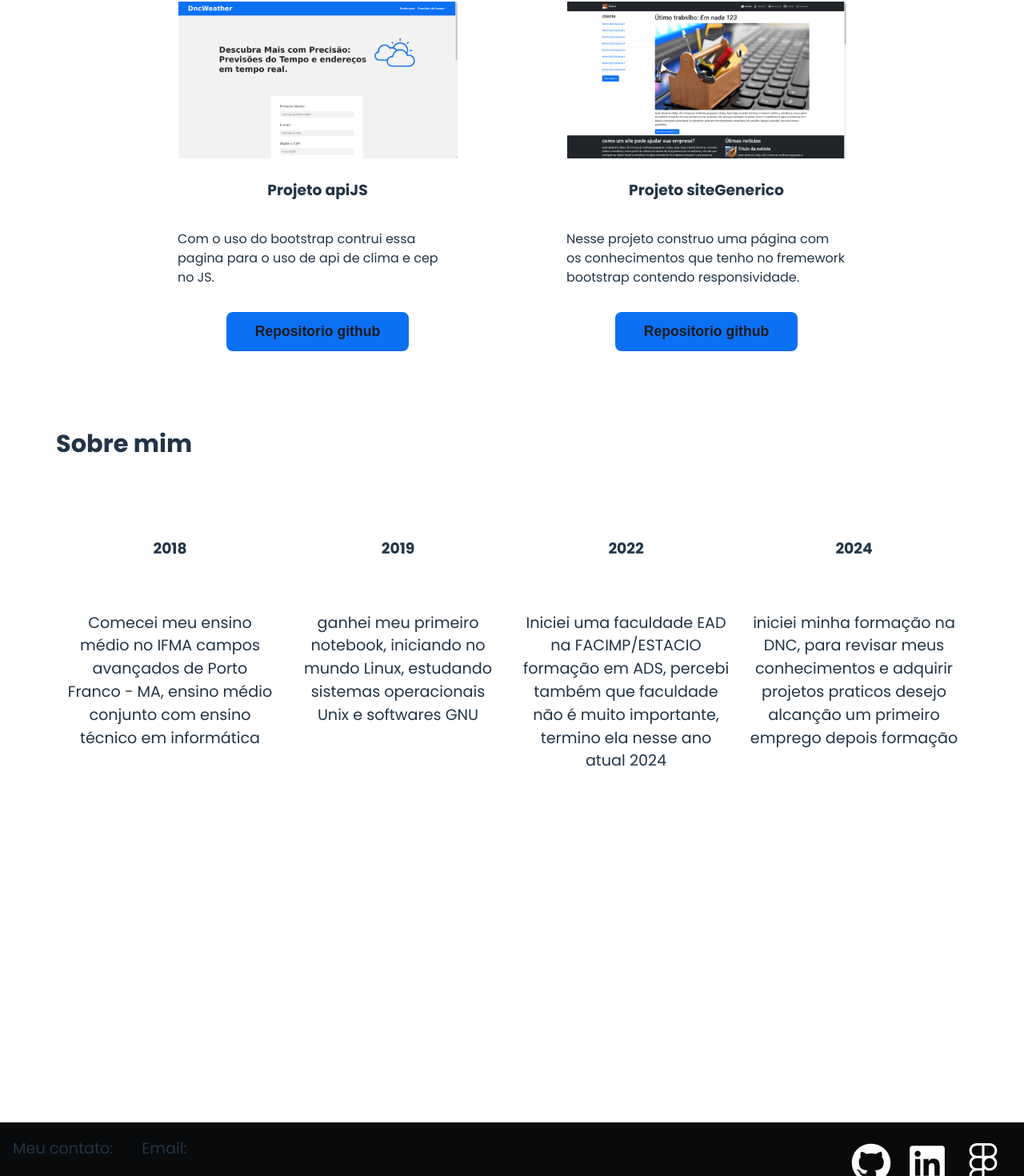
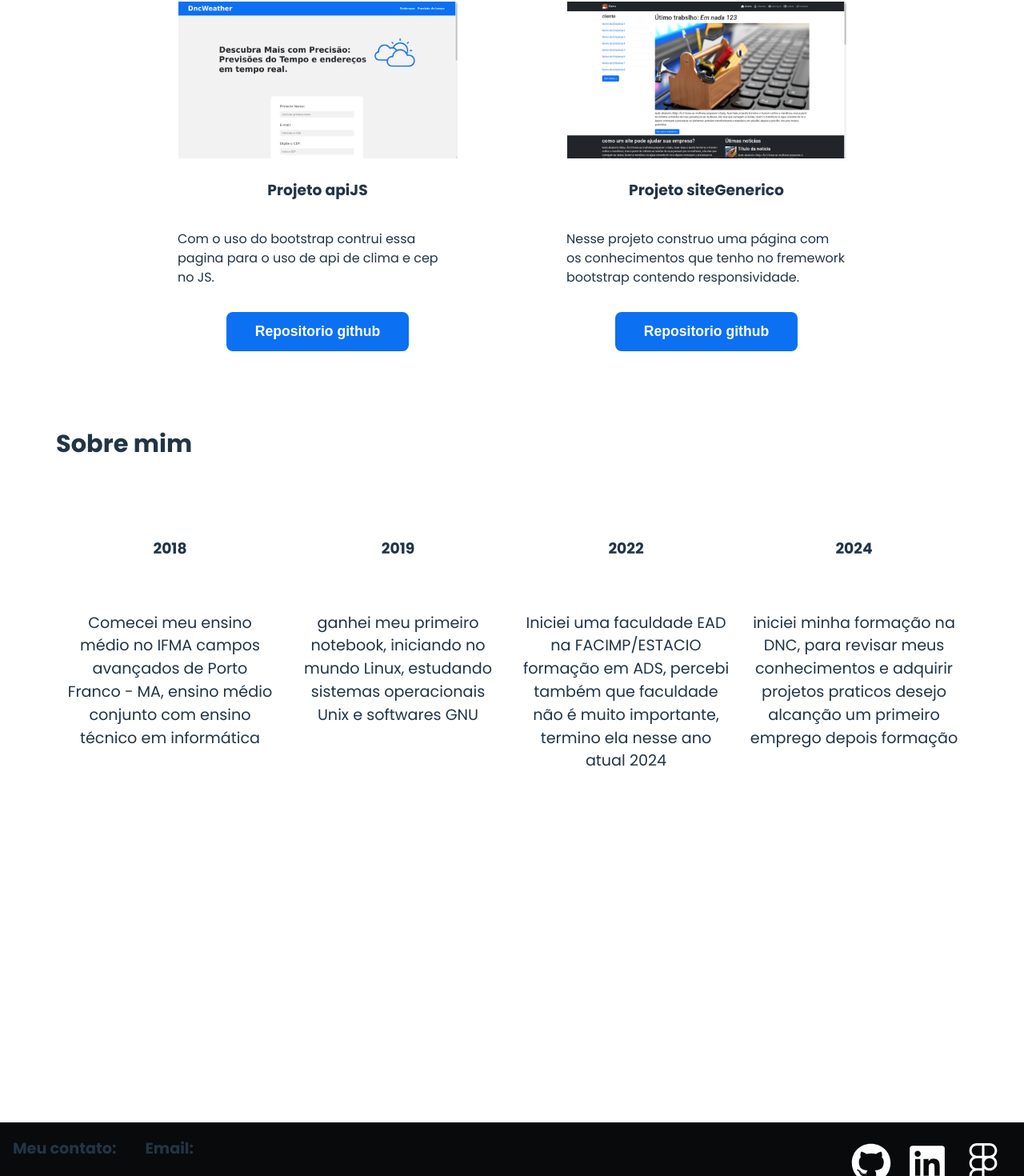
Before and after one commit to 01101-kairo/portfolio, a React (Vite) app: page / in a window 1280 px wide. Shown: the part 1210-2680 px from the top of the page at 80% size. Built offline with nearby package versions, Linux system fonts and the light colour scheme.

Commit message:
core mais acessivel no botao e uma tag b no futter

```diff
--- a/src/assets/Footer.jsx
+++ b/src/assets/Footer.jsx
@@ -7,7 +7,9 @@ export default function Footer() {
       <div>
         <div className={styles.interno}>
           <p>
-            Meu contato:
+            <b>
+              Meu contato:
+            </b>
           </p>
           <a href="https://wa.me/55218979878978">
             (99) 982455137
@@ -15,7 +17,9 @@ export default function Footer() {
         </div>
         <div className={styles.interno}>
           <p>
-            Email:
+            <b>
+              Email:
+            </b>
           </p>
           <a href="mailto:kairomilhomem@gmail.com">
             kairomilhomem@gmail.com
--- a/src/assets/elements/css/Button.module.css
+++ b/src/assets/elements/css/Button.module.css
@@ -1,6 +1,6 @@
 .btn{
   background-color: #0c70f2;
-  color: #191b1f;
+  color: white;
   border: none;
   font-size: 1.1em;
   padding: 14px 36px;
```
